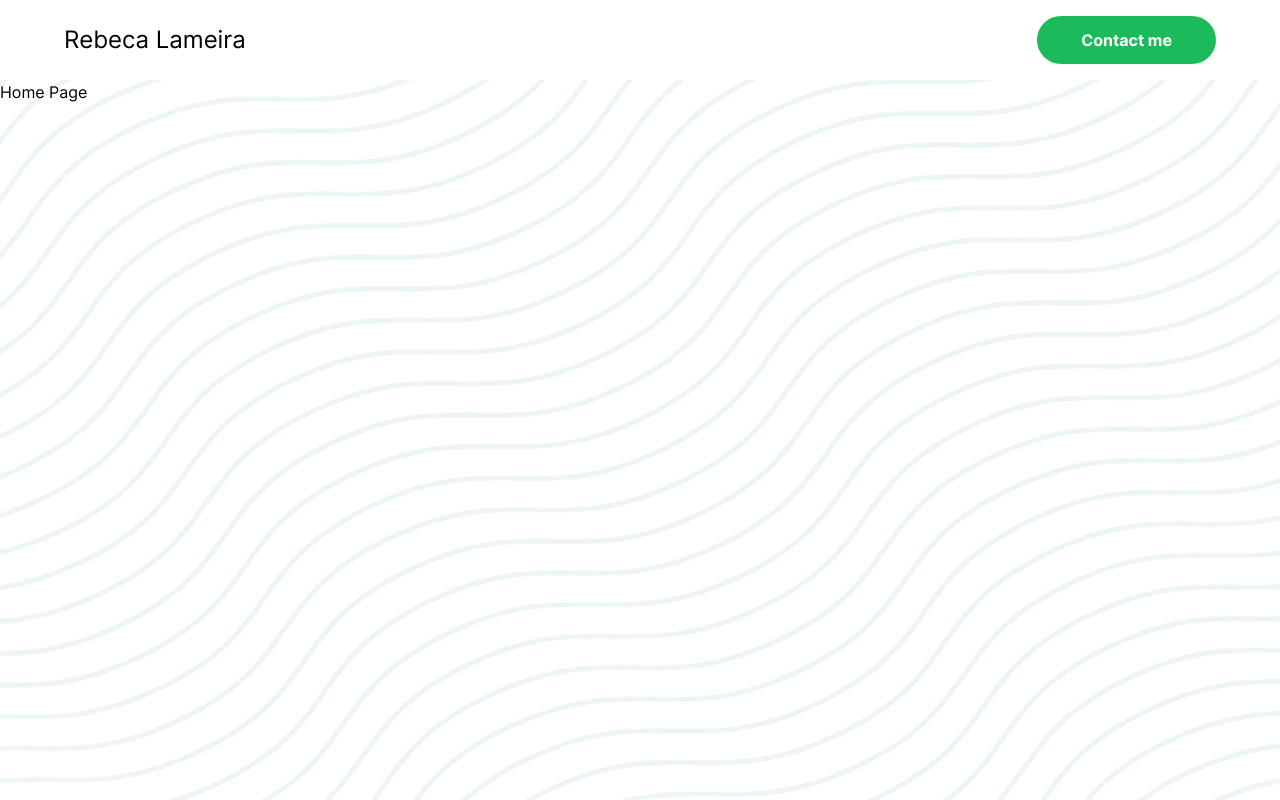
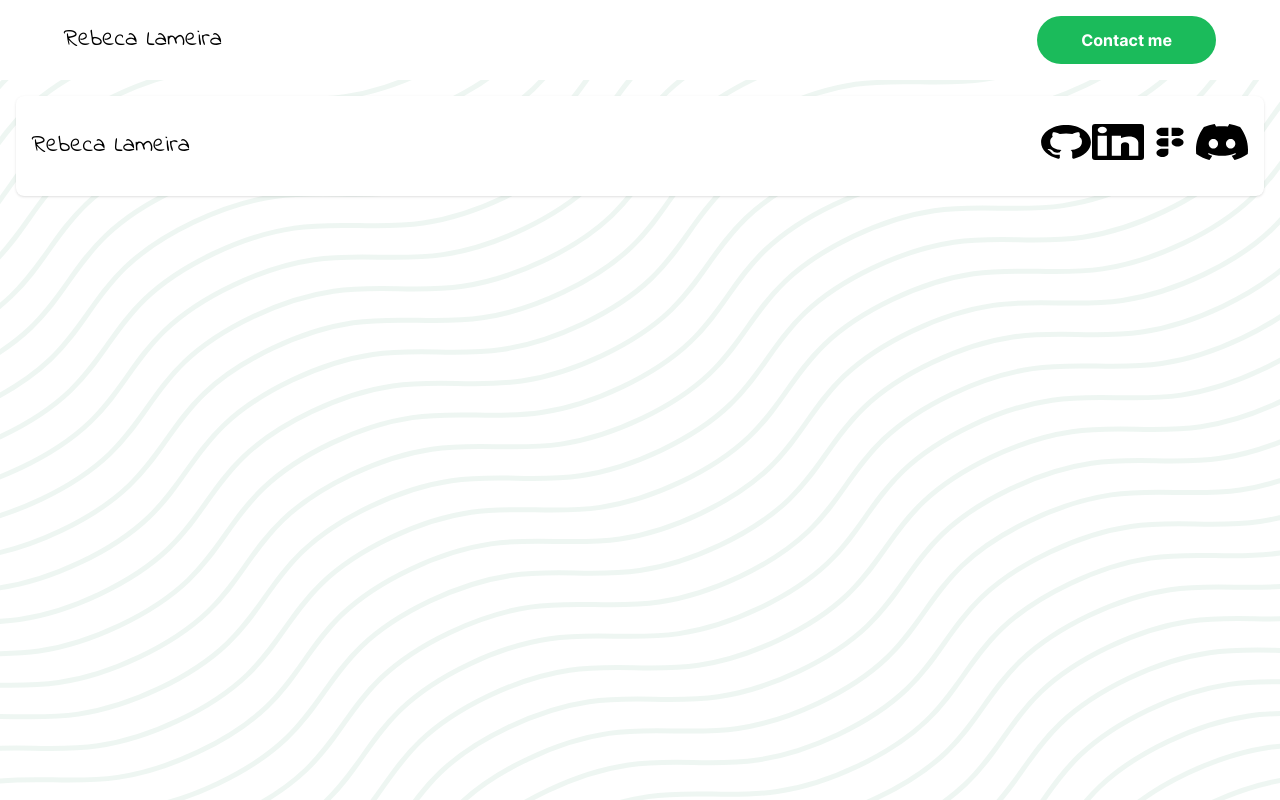
Before and after one commit to RebecaLameira/my-portfolio, a Next.js app: page / in a window 1280 px wide. Built offline with nearby package versions, Linux system fonts and the light colour scheme.

Commit message:
Creating the footer

```diff
--- /dev/null
+++ b/src/components/Footer/Footer.tsx
@@ -0,0 +1,37 @@
+import Link from "next/link";
+const Footer = () => {
+	return (
+		<footer className="bg-white rounded-lg shadow m-4">
+			<div className="w-full mx-auto max-w-screen-xl p-4 md:flex md:items-center md:justify-between">
+				<span className="font-indie text-2xl">Rebeca Lameira</span>
+				<ul className="flex flex-wrap justify-between items-center mt-3 text-sm ">
+					<li>
+						<Link
+							href="/Contact"
+							className="hover:underline me-4 md:me-6 cursor-pointer"
+						>
+							<img src="/img/github.svg" />
+						</Link>
+					</li>
+					<li>
+						<Link href="/Contact" className="hover:underline me-4 md:me-6">
+							{<img src="/img/Linkedin.svg"></img>}
+						</Link>
+					</li>
+					<li>
+						<Link href="/Contact" className="hover:underline me-4 md:me-6">
+							{<img src="/img/Figma.svg"></img>}
+						</Link>
+					</li>
+					<li>
+						<Link href="/Contact" className="hover:underline me-4 md:me-6">
+							{<img src="/img/Discord.svg"></img>}
+						</Link>
+					</li>
+				</ul>
+			</div>
+		</footer>
+	);
+};
+
+export default Footer;
--- a/src/components/NavBar/NavLinks/NavLinks.tsx
+++ b/src/components/NavBar/NavLinks/NavLinks.tsx
@@ -9,3 +9,4 @@ const NavLinks = () => {
 		</div>
 	);
 };
+export default NavLinks;
--- a/src/components/NavBar/Navbar.tsx
+++ b/src/components/NavBar/Navbar.tsx
@@ -3,8 +3,7 @@ import Button from "../Button/Button";
 const Navbar = () => {
 	return (
 		<nav className="flex w-screen h-20 bg-white justify-between items-center px-16">
-			<p className="flex-row font-Indie text-2xl">Rebeca Lameira</p>
-
+			<span className="flex-row font-indie text-2xl">Rebeca Lameira</span>
 			<Button>
 				{
 					<Link
--- a/src/pages/index.tsx
+++ b/src/pages/index.tsx
@@ -2,6 +2,7 @@ import Link from "next/link";
 import Button from "../components/Button/Button";
 import Head from "next/head";
 import Navbar from "@/components/NavBar/Navbar";
+import Footer from "@/components/Footer/Footer";
 
 export default function HomePage() {
 	return (
@@ -11,7 +12,7 @@ export default function HomePage() {
 			</Head>
 
 			<Navbar></Navbar>
-			<h1>Home Page</h1>
+			<Footer></Footer>
 		</div>
 	);
 }
```
